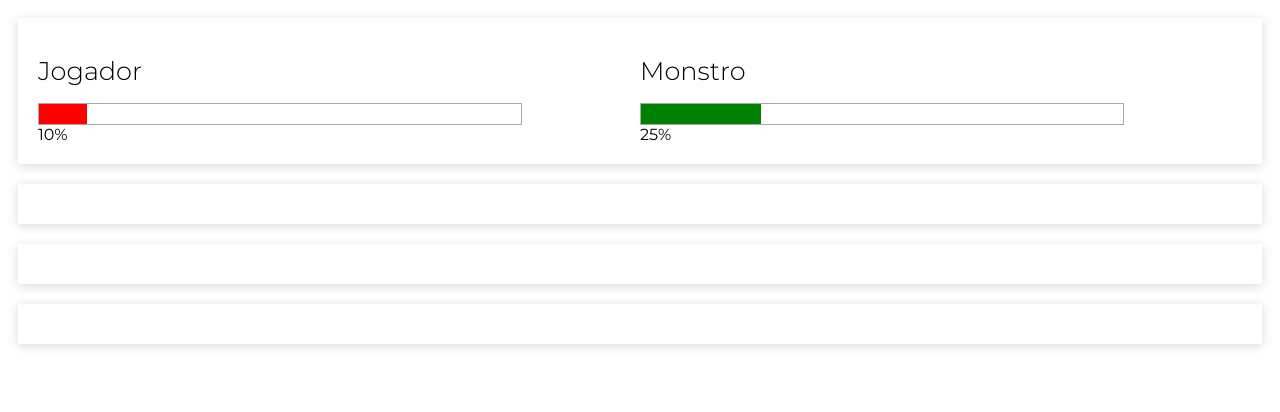
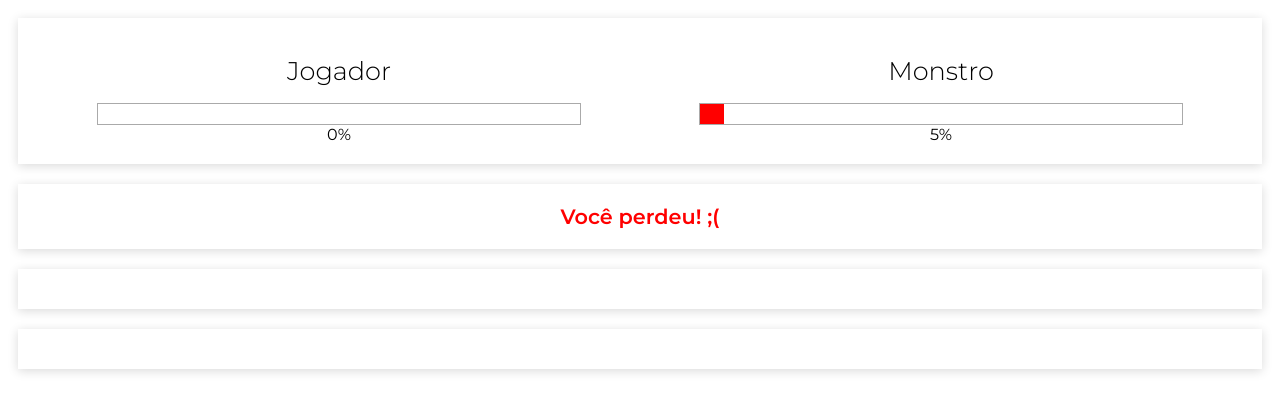
Before and after one commit to tiagosantos/matando-monstros-vuejs, a plain HTML site: page index.html in a window 1280 px wide. Drawn offline with nearby package versions, Linux system fonts and the light colour scheme.

Commit message:
Implement result panel

```diff
--- a/app.js
+++ b/app.js
@@ -1,10 +1,14 @@
 new Vue({
   el: '#app',
   data: {
-    playerLife: 10,
-    monsterLife: 25,
+    playerLife: 0,
+    monsterLife: 5,
   },
-  computed: {},
+  computed: {
+    hasResult() {
+      return this.playerLife == 0 || this.monsterLife == 0
+    }
+  },
   methods: {},
   watch: {}
 })
--- a/index.html
+++ b/index.html
@@ -32,7 +32,10 @@
         <div>{{ monsterLife }}%</div>
       </div>
     </div>
-    <div class="panel result"></div>
+    <div v-if="hasResult" class="panel result">
+      <div v-if="monsterLife == 0" class="win">Você ganhou! ;)</div>
+      <div v-else="playerLife == 0" class="lose">Você perdeu! ;(</div>
+    </div>
     <div class="panel buttons"></div>
     <div class="panel logs"></div>
   </div>
--- a/style.css
+++ b/style.css
@@ -15,6 +15,7 @@ html{
 }
 .score{
   flex: 1;
+  display: flex;
   flex-direction: column;
   justify-content: center;
   align-items: center;
@@ -37,3 +38,15 @@ html{
 .life-bar .life.danger{
   background-color: red;
 }
+.result{
+  display: flex;
+  justify-content: center;
+  font-size: 1.3rem;
+  font-weight: 600;
+}
+.result .win{
+  color: green;
+}
+.result .lose{
+  color: red;
+}
```
